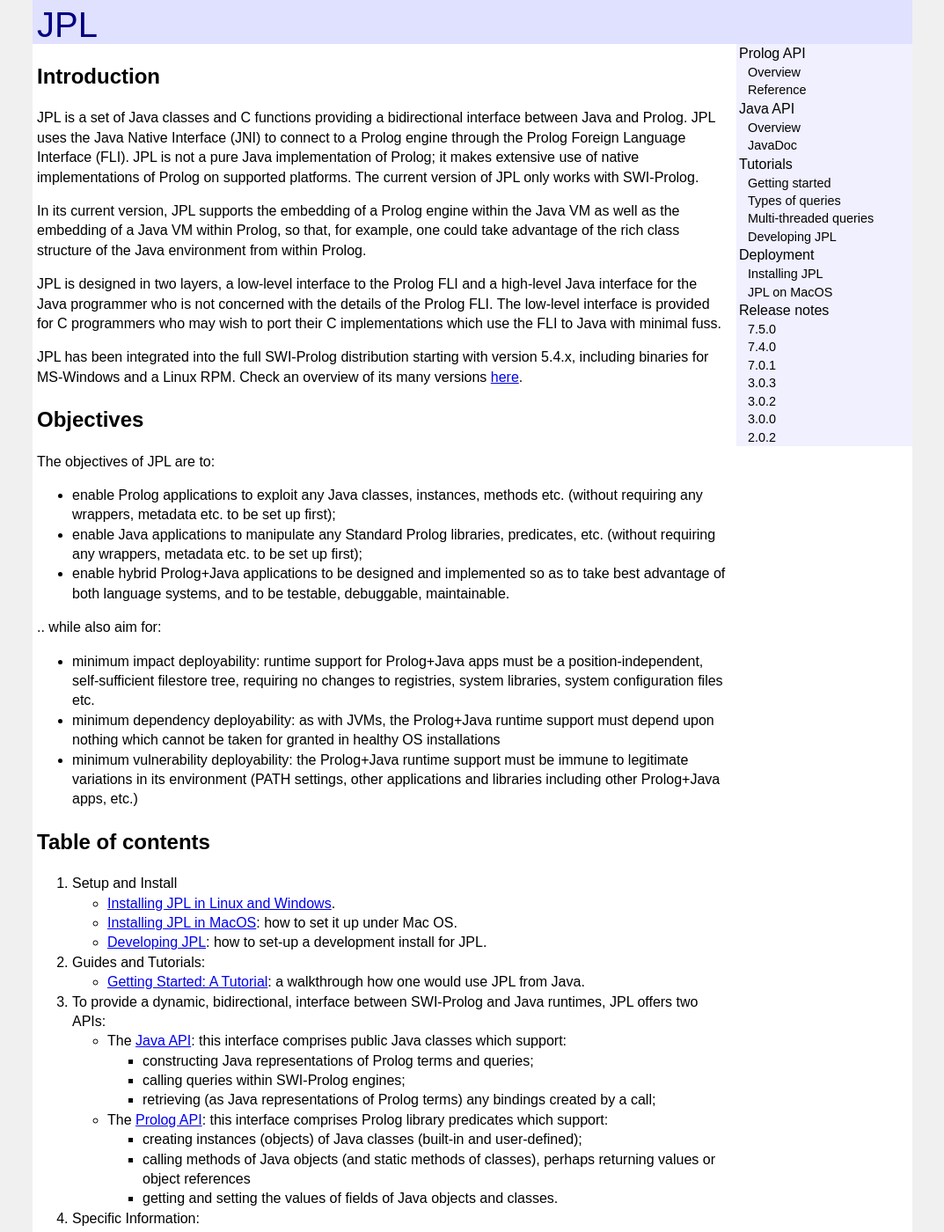
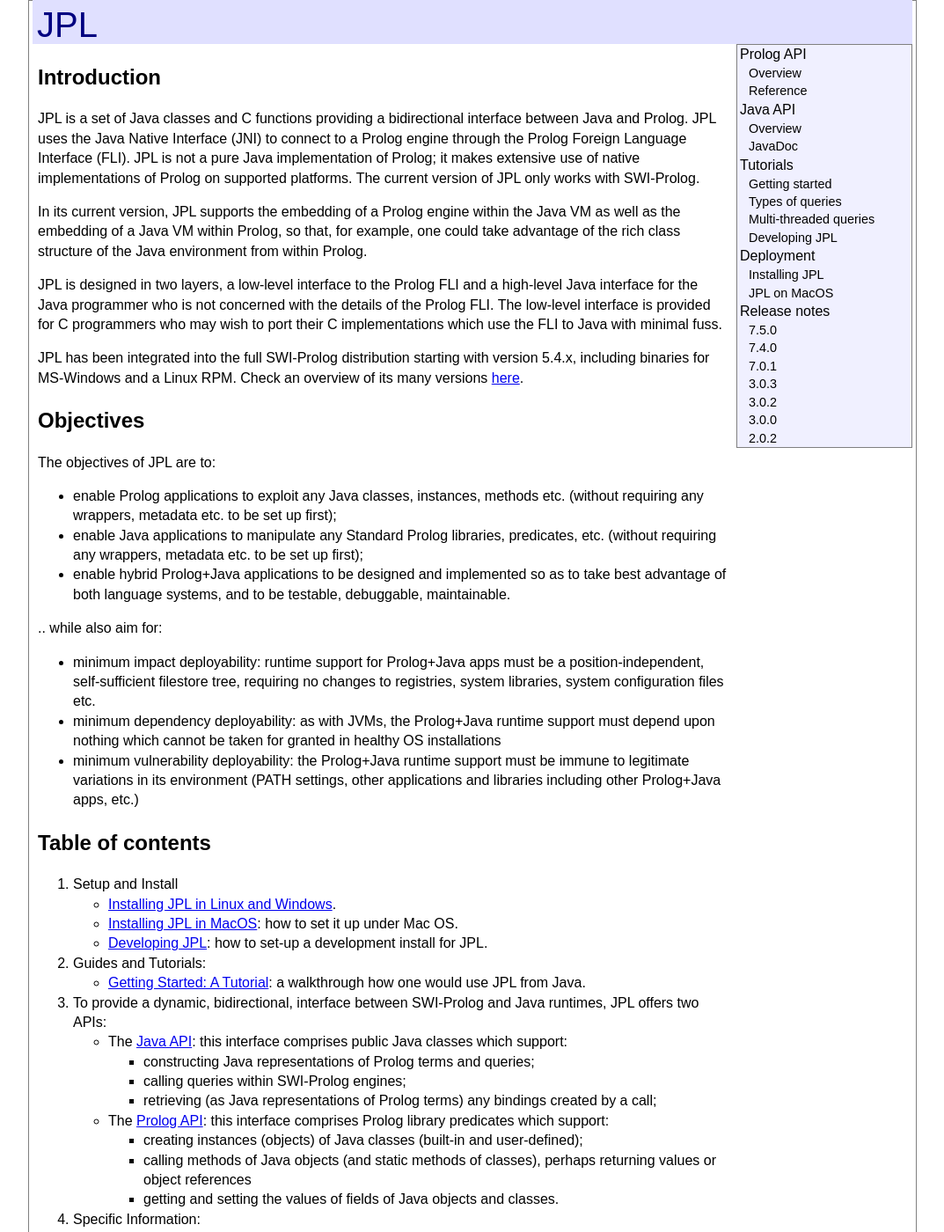
Before and after one commit to anionic/jpl-nav, a Jekyll site: the page built from docs/index.md, in a window 1280 px wide and 1400 px high. Shown: the whole window at 88% size, without its empty margins (103-1176 px from the left). Built offline with Jekyll 4.4.1, drawn with Linux system fonts in a browser that asks for light colours; our own code applies the rules of GitHub Pages for plain Markdown files.

Commit message:
Update default.html

```diff
--- a/docs/_layouts/default.html
+++ b/docs/_layouts/default.html
@@ -10,7 +10,7 @@
 					overflow-y: auto;
 				}
 				body {
-					background-color: #F0F0F0;
+					background-colorQ: #F0F0F0;
 					color: #000000;
 					line-height: 1.4; /* cosmetic experiment */
 					min-height: 100%; /* https://www.kirupa.com/html5/make_body_take_up_full_browser_height.htm */
@@ -24,16 +24,18 @@
 				}
 				.mainbar { /* avoids nav */
 					background-color: #FFFFFF;
+					border: 1px solid #808080;
 					margin: 0 auto 0 auto; /* horiz centred */
-					max-width: 785px; /* 1000 - (5 + 210) padding */
+					max-width: 783px; /* 1000 - (5 + 210) padding - (1 + 1) border*/
 					padding-top: 50px; /* as headbar2.height */
-					padding-right: 210px; /* gutter + navbar3.width */
+					padding-right: 215px; /* gutter + navbar3.width */
 					padding-bottom: 5px; /* cosmetic */
-					padding-left: 5px; /* cosmetic */
+					padding-left: 10px; /* cosmetic */
 				}
 				@media all and (max-width: 800px) {
 					.mainbar {
 						padding-right: 5px; /* don't leave space for nav */
+						padding-left: 5px;
 					}
 				}
 				.mainbar > h1 { /* embedded in headbar; not shown in mainbar */
@@ -105,11 +107,12 @@
 				}
 				.navbar3 { /* navigation sidebar */
 					background: #F0F0FF; /* mask mainbar in narrow viewports */
+					border: 1px solid #808080;
 					float: right; /* to RH edge of navbar2 */
 					margin: 0 0 0 0; /* override ul defaults */
 					padding: 0 0 0 0; /* override ul defaults */
 					visibility: visible; /* only this navbar part is visible, to avoid masking mainbar links beneath */
-					width: 200px; /* arbitrary; matches mainbar padding */
+					width: 198px; /* 200 - (1 + 1) border; matches mainbar padding */
 				}
 				@media all and (max-width: 800px) {
 					.navbar3 {
```
